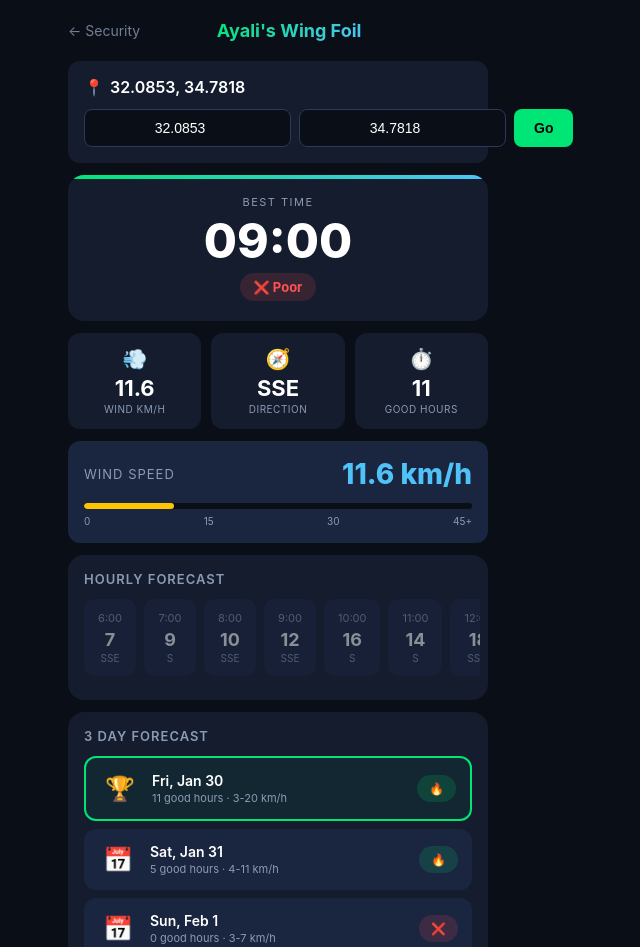
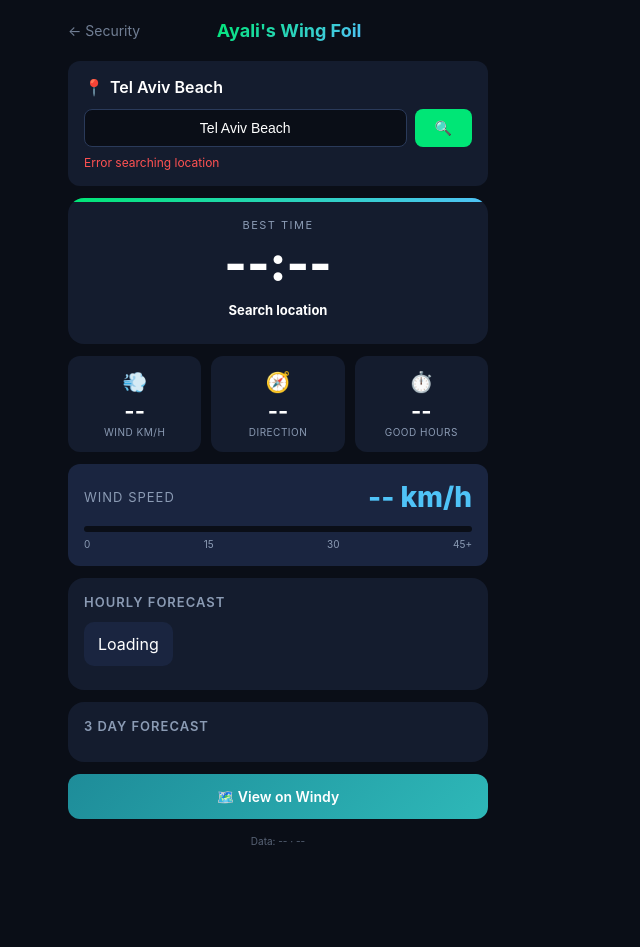
Before and after one commit to yalibot99/clawdbot-security-dashboard, a Flask app: page /surf in a window 1280 px wide. Shown: the whole page, without its empty margins (362-1002 px from the left). Run offline with Flask 3, Linux system fonts and the light colour scheme.

Commit message:
Add city lookup via Nominatim + natural language forecast summary

```diff
--- a/app.py
+++ b/app.py
@@ -795,6 +795,105 @@
     return dirs[index]
 
 
+def geocode_location(location):
+    """
+    Geocode a city/location name to coordinates using Nominatim (free).
+    Returns (lat, lon, display_name) or None if not found.
+    """
+    try:
+        url = "https://nominatim.openstreetmap.org/search"
+        params = {
+            'q': location,
+            'format': 'json',
+            'limit': 1,
+            'addressdetails': 1
+        }
+        headers = {
+            'User-Agent': 'Ayali-WingFoil-Forecast/1.0'
+        }
+
+        response = requests.get(url, params=params, headers=headers, timeout=10)
+        response.raise_for_status()
+        data = response.json()
+
+        if data and len(data) > 0:
+            result = data[0]
+            lat = float(result['lat'])
+            lon = float(result['lon'])
+            display_name = result.get('display_name', '').split(',')[0]  # Just the city name
+            return lat, lon, display_name
+
+        return None
+    except Exception as e:
+        logger.error(f"Geocoding error: {e}")
+        return None
+
+
+def generate_forecast_summary(hourly_data, best_time):
+    """Generate a natural language summary of today's conditions."""
+    times = hourly_data.get('time', [])
+    wind_speeds = hourly_data.get('wind_speed_10m', [])
+    wind_dirs = hourly_data.get('wind_direction_10m', [])
+
+    if not wind_speeds:
+        return "No wind data available for today."
+
+    # Analyze conditions
+    periods = []
+    for i, speed in enumerate(wind_speeds):
+        if i >= len(times):
+            break
+        if speed is None:
+            continue
+        hour = datetime.fromisoformat(times[i]).hour
+        direction = wind_dirs[i] if i < len(wind_dirs) else None
+        periods.append({'hour': hour, 'speed': speed, 'direction': direction})
+
+    if not periods:
+        return "Unable to analyze today's conditions."
+
+    # Count good hours (10-40 km/h, daytime)
+    good_hours = [p for p in periods if 10 <= p['speed'] <= 40 and 6 <= p['hour'] <= 19]
+    light_hours = [p for p in periods if p['speed'] < 10]
+    strong_hours = [p for p in periods if p['speed'] > 40]
+
+    # Build summary
+    parts = []
+
+    if good_hours:
+        min_hour = min(p['hour'] for p in good_hours)
+        max_hour = max(p['hour'] for p in good_hours)
+
+        # Check if conditions are optimal
+        avg_speed = sum(p['speed'] for p in good_hours) / len(good_hours)
+
+        if 15 <= avg_speed <= 35:
+            parts.append(f"Great day ahead! Wind will be perfect for wing foiling ({avg_speed:.0f} km/h avg) from {min_hour}:00 to {max_hour}:00.")
+        else:
+            parts.append(f"Good wing foil conditions from {min_hour}:00 to {max_hour}:00 with wind averaging {avg_speed:.0f} km/h.")
+
+        # Direction info
+        if good_hours:
+            avg_dir = sum(p['direction'] or 0 for p in good_hours) / len(good_hours)
+            parts.append(f"Wind direction: {wind_direction_name(avg_dir)}.")
+    else:
+        # No good hours
+        if light_hours:
+            parts.append("Wind too light for foiling today (under 10 km/h).")
+        if strong_hours:
+            parts.append("Wind too strong (over 40 km/h) - advanced conditions only.")
+        if not light_hours and not strong_hours:
+            parts.append("No suitable wing foil conditions today.")
+
+    # Add timing advice
+    if good_hours:
+        best_hour = max(good_hours, key=lambda p: p['speed'] if p['speed'] <= 40 else 0)
+        if best_hour['speed'] >= 20:
+            parts.append(f"Best time: aim for {best_hour['hour']}:00 for optimal speed ({best_hour['speed']:.0f} km/h).")
+
+    return ' '.join(parts)
+
+
 def generate_wind_summary(hourly_data):
     """Generate a paragraph describing wind conditions throughout the day."""
     times = hourly_data.get('time', [])
@@ -918,6 +1017,32 @@
     return render_template('surf.html')
 
 
+@app.route('/api/surf/geocode')
+def api_surf_geocode():
+    """Geocode a city/location name to coordinates."""
+    location = request.args.get('q', '').strip()
+
+    if not location:
+        return jsonify({'error': 'Missing location parameter'}), 400
+
+    result = geocode_location(location)
+
+    if result:
+        lat, lon, display_name = result
+        return jsonify({
+            'success': True,
+            'location': location,
+            'display_name': display_name,
+            'lat': lat,
+            'lon': lon
+        })
+    else:
+        return jsonify({
+            'success': False,
+            'error': f"Location '{location}' not found"
+        }), 404
+
+
 @app.route('/api/surf/forecast')
 def api_surf_forecast():
     """Get surf forecast for a location."""
@@ -1019,6 +1144,9 @@
     # Generate wind summary
     wind_summary = generate_wind_summary(hourly)
 
+    # Generate forecast summary (today's outlook)
+    forecast_summary = generate_forecast_summary(hourly, best_time)
+
     # Get best time
     best_time = None
     if morning_surf:
@@ -1045,6 +1173,7 @@
         'all_hours': all_hours,
         'best_time': best_time,
         'wind_summary': wind_summary,
+        'forecast_summary': forecast_summary,
         'generated': datetime.now().isoformat()
     })
 
--- a/templates/surf.html
+++ b/templates/surf.html
@@ -447,17 +447,23 @@
         <div class="spot">
             <div class="spot-name">📍 <span id="spot-name">Tel Aviv Beach</span></div>
             <div class="spot-inputs">
-                <input type="number" id="lat" step="0.0001" placeholder="Lat" value="32.0853">
-                <input type="number" id="lon" step="0.0001" placeholder="Lon" value="34.7818">
-                <button class="spot-btn" onclick="updateForecast()">Go</button>
+                <input type="text" id="location-input" placeholder="City or spot name" value="">
+                <button class="spot-btn" onclick="searchLocation()">🔍</button>
             </div>
+            <div id="location-error" style="color: var(--poor); font-size: 12px; margin-top: 8px; display: none;"></div>
         </div>
 
         <!-- Best Time -->
         <div class="best-card">
             <div class="best-label">Best Time</div>
             <div class="best-time" id="best-time">--:--</div>
-            <div class="best-rating" id="best-rating">Loading</div>
+            <div class="best-rating" id="best-rating">Search location</div>
+        </div>
+
+        <!-- Forecast Summary -->
+        <div class="section" id="forecast-summary-section" style="display: none;">
+            <div class="section-title">Today's Outlook</div>
+            <div id="forecast-summary-text" style="font-size: 14px; line-height: 1.6; color: var(--text-primary);"></div>
         </div>
 
         <!-- Quick Stats -->
@@ -522,6 +528,9 @@
     </div>
 
     <script>
+        let currentLat = null;
+        let currentLon = null;
+
         function getRatingClass(score) {
             if (score > 40) return 'excellent';
             if (score > 20) return 'good';
@@ -552,33 +561,87 @@
             }
         }
 
+        async function searchLocation() {
+            const location = document.getElementById('location-input').value.trim();
+            const errorEl = document.getElementById('location-error');
+            const loadingOverlay = document.getElementById('loading-overlay');
+
+            if (!location) {
+                errorEl.textContent = 'Enter a city or spot name';
+                errorEl.style.display = 'block';
+                return;
+            }
+
+            errorEl.style.display = 'none';
+            loadingOverlay.classList.remove('hidden');
+            loadingOverlay.textContent = 'Searching...';
+
+            try {
+                const resp = await fetch(`/api/surf/geocode?q=${encodeURIComponent(location)}`);
+                const data = await resp.json();
+
+                if (data.success) {
+                    currentLat = data.lat;
+                    currentLon = data.lon;
+                    document.getElementById('spot-name').textContent = data.display_name || location;
+                    document.getElementById('windy-link').href = `https://www.windy.com/?${currentLat},${currentLon},8`;
+
+                    // Add hidden inputs for lat/lon
+                    let latInput = document.getElementById('lat');
+                    let lonInput = document.getElementById('lon');
+                    if (!latInput) {
+                        latInput = document.createElement('input');
+                        latInput.type = 'hidden';
+                        latInput.id = 'lat';
+                        document.body.appendChild(latInput);
+                    }
+                    if (!lonInput) {
+                        lonInput = document.createElement('input');
+                        lonInput.type = 'hidden';
+                        lonInput.id = 'lon';
+                        document.body.appendChild(lonInput);
+                    }
+                    latInput.value = currentLat;
+                    lonInput.value = currentLon;
+
+                    loadingOverlay.textContent = 'Loading forecast...';
+                    await updateForecast();
+                } else {
+                    errorEl.textContent = data.error || 'Location not found';
+                    errorEl.style.display = 'block';
+                }
+            } catch (error) {
+                console.error('Geocoding error:', error);
+                errorEl.textContent = 'Error searching location';
+                errorEl.style.display = 'block';
+            } finally {
+                loadingOverlay.classList.add('hidden');
+            }
+        }
+
         async function updateForecast() {
-            const latInput = document.getElementById('lat').value.trim();
-            const lonInput = document.getElementById('lon').value.trim();
+            // Get lat/lon from hidden inputs or prompt
+            let latInput = document.getElementById('lat');
+            let lonInput = document.getElementById('lon');
+
+            if ((!latInput || !lonInput || !latInput.value || !lonInput.value) && !currentLat) {
+                document.getElementById('forecast-summary-section').style.display = 'none';
+                document.getElementById('loading-overlay').classList.add('hidden');
+                document.getElementById('best-time').textContent = '--:--';
+                document.getElementById('best-rating').textContent = 'Search location';
+                document.getElementById('best-rating').className = 'best-rating rating-poor';
+                return;
+            }
+
+            const lat = parseFloat(latInput ? latInput.value : currentLat);
+            const lon = parseFloat(lonInput ? lonInput.value : currentLon);
 
             // Show loading
             document.getElementById('loading-overlay').classList.remove('hidden');
+            document.getElementById('loading-overlay').textContent = 'Loading forecast...';
 
             // Wait a tiny bit for loading to show
             await new Promise(r => setTimeout(r, 100));
-
-            if (!latInput || !lonInput) {
-                document.getElementById('loading-overlay').classList.add('hidden');
-                document.getElementById('wind-summary').innerHTML = '<span style="color: var(--poor);">Enter coordinates and tap Go</span>';
-                return;
-            }
-
-            const lat = parseFloat(latInput);
-            const lon = parseFloat(lonInput);
-
-            if (isNaN(lat) || isNaN(lon)) {
-                document.getElementById('loading-overlay').classList.add('hidden');
-                alert('Invalid coordinates');
-                return;
-            }
-
-            document.getElementById('spot-name').textContent = `${lat.toFixed(4)}, ${lon.toFixed(4)}`;
-            document.getElementById('windy-link').href = `https://www.windy.com/?${lat},${lon},8`;
 
             try {
                 // Main forecast
@@ -608,6 +671,10 @@
                     if (best.wind_speed) {
                         updateGauge(best.wind_speed);
                     }
+                } else {
+                    document.getElementById('best-time').textContent = '--:--';
+                    document.getElementById('best-rating').textContent = '❌ Poor';
+                    document.getElementById('best-rating').className = 'best-rating rating-poor';
                 }
 
                 // Count good hours
@@ -671,6 +738,16 @@
                     });
                 }
 
+                // Show forecast summary
+                const summarySection = document.getElementById('forecast-summary-section');
+                const summaryText = document.getElementById('forecast-summary-text');
+                if (data.forecast_summary) {
+                    summarySection.style.display = 'block';
+                    summaryText.textContent = data.forecast_summary;
+                } else {
+                    summarySection.style.display = 'none';
+                }
+
                 // Source
                 document.getElementById('data-source').textContent = (data.source || '').replace(' (free)', '');
                 document.getElementById('data-updated').textContent = data.updated ?
@@ -678,23 +755,45 @@
 
             } catch (error) {
                 console.error('Error:', error);
-                document.getElementById('wind-summary').innerHTML = '<span style="color: var(--poor);">Error loading data. Tap Go to retry.</span>';
+                document.getElementById('forecast-summary-section').style.display = 'none';
             } finally {
                 document.getElementById('loading-overlay').classList.add('hidden');
             }
         }
 
-        // Initialize with defaults on page load
+        // Initialize - try to get user's location or use default
         document.addEventListener('DOMContentLoaded', () => {
-            // Ensure inputs have defaults
-            const latInput = document.getElementById('lat');
-            const lonInput = document.getElementById('lon');
+            // Check for URL params
+            const urlParams = new URLSearchParams(window.location.search);
+            const latParam = urlParams.get('lat');
+            const lonParam = urlParams.get('lon');
+            const spotParam = urlParams.get('spot');
 
-            if (!latInput.value) latInput.value = '32.0853';
-            if (!lonInput.value) lonInput.value = '34.7818';
+            if (latParam && lonParam) {
+                currentLat = parseFloat(latParam);
+                currentLon = parseFloat(lonParam);
 
-            // Auto-load with defaults
-            updateForecast();
+                // Add hidden inputs
+                const latInput = document.createElement('input');
+                latInput.type = 'hidden';
+                latInput.id = 'lat';
+                latInput.value = currentLat;
+                document.body.appendChild(latInput);
+
+                const lonInput = document.createElement('input');
+                lonInput.type = 'hidden';
+                lonInput.id = 'lon';
+                lonInput.value = currentLon;
+                document.body.appendChild(lonInput);
+
+                document.getElementById('spot-name').textContent = spotParam || `${currentLat.toFixed(4)}, ${currentLon.toFixed(4)}`;
+                document.getElementById('windy-link').href = `https://www.windy.com/?${currentLat},${currentLon},8`;
+                updateForecast();
+            } else {
+                // Default to Tel Aviv
+                document.getElementById('location-input').value = 'Tel Aviv Beach';
+                searchLocation();
+            }
         });
     </script>
 </body>
```
